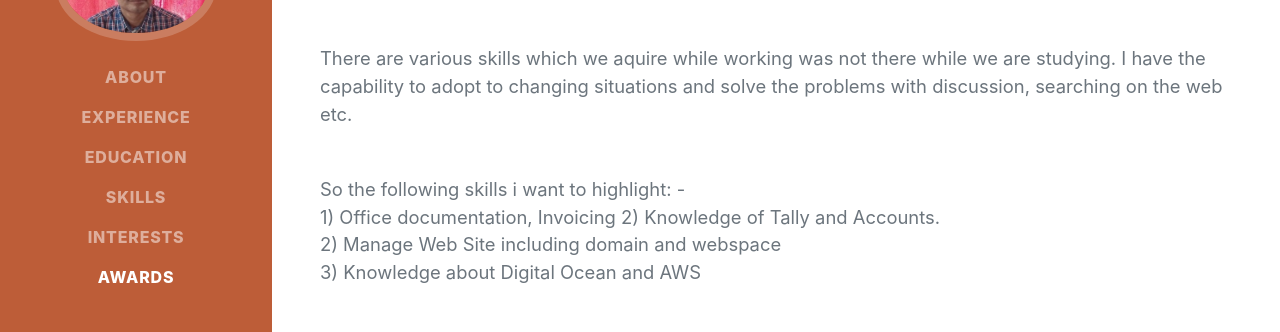
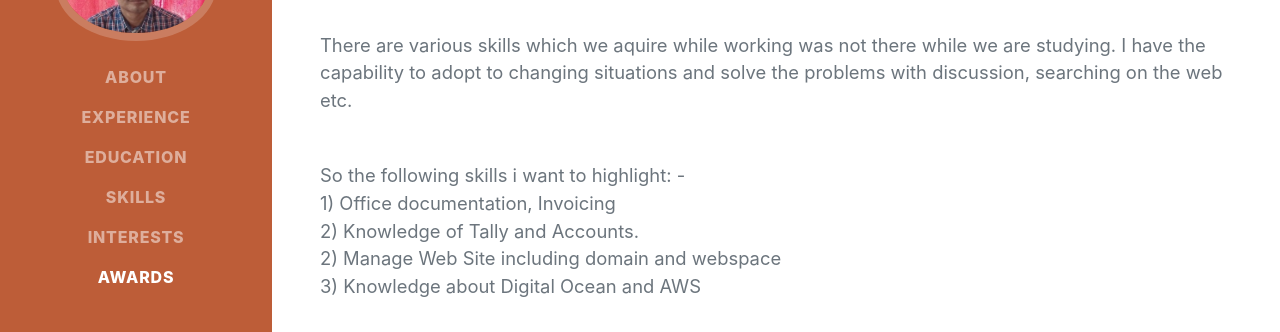
Before and after one commit to aloksbp/bio, a plain HTML site: page index.html in a window 1280 px wide. Shown: the part 290-622 px from the top of the page. Drawn offline with nearby package versions, Linux system fonts and the light colour scheme.

Commit message:
Update index.html

```diff
--- a/index.html
+++ b/index.html
@@ -50,7 +50,7 @@
                     <p class="lead mb-5">There are various skills which we aquire while working was not there while we are studying. I have the capability to adopt to changing situations and solve the problems with discussion, searching on the web etc.</p>
                     <p class="lead mb-5">So the following skills i want to highlight: -
                     <br>
-		    1) Office documentation, Invoicing
+		    1) Office documentation, Invoicing<br>
                     2) Knowledge of Tally and Accounts.
 					<br>
 					2) Manage Web Site including domain and webspace
```
